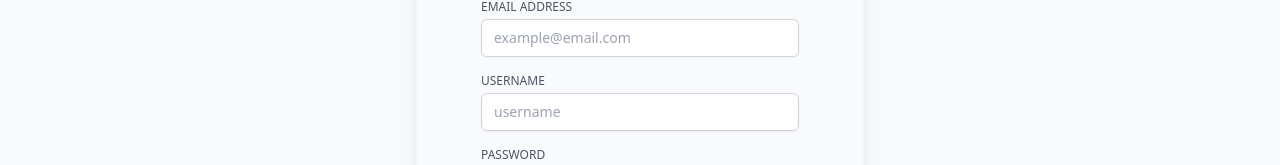
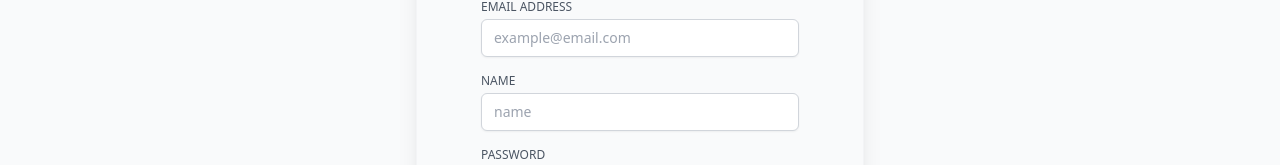
Before and after one commit to davidjosipovic/myGameList, a Next.js app: page /register in a window 1280 px wide. Shown: the part 321-486 px from the top of the page. Built offline with nearby package versions, Linux system fonts and the light colour scheme; no server answers.

Commit message:
profile session name

```diff
--- a/app/api/auth/register/route.ts
+++ b/app/api/auth/register/route.ts
@@ -3,11 +3,11 @@ import { hash } from "bcrypt";
 import { NextResponse } from "next/server";
 
 export async function POST(req: Request) {
-  const { email,username, password } = await req.json();
+  const { email,name, password } = await req.json();
   const exists = await prisma.user.findUnique({
     where: {
       email,
-      username,
+      name,
     },
   });
   if (exists) {
@@ -16,7 +16,7 @@ export async function POST(req: Request) {
     const user = await prisma.user.create({
       data: {
         email,
-        username,
+        name,
         password: await hash(password, 10),
       },
     });
--- a/app/api/user/[id]/route.ts
+++ b/app/api/user/[id]/route.ts
@@ -7,13 +7,13 @@ export async function GET(
   request: Request,
   { params }: { params: { id: string } }
 ) {
-  const email = params.id;
+  const name = params.id;
 
   try {
     // Fetch the user based on the email
     const user = await prisma.user.findUnique({
       where: {
-        email: email,
+        name: name,
       },
     });
 
--- a/app/profile/page.tsx
+++ b/app/profile/[id]/page.tsx
@@ -4,12 +4,12 @@ import React, { useEffect, useState } from 'react';
 
 const dummyData = {
     pictureUrl: 'https://via.placeholder.com/150',
-    username: 'DemoUser',
+    name: 'DemoUser',
     bio: 'This is a short bio for a demo user.',
     gamesPlayed: 150
 };
 
-const ProfilePage: React.FC = () => {
+const ProfilePage: React.FC = ({ params }: { params: { id: string } }) => {
   const [user, setUser] = useState(dummyData);
   const [isLoading, setLoading] = useState(true);
   const { data: session } = useSession();
@@ -18,7 +18,7 @@ const ProfilePage: React.FC = () => {
     async function fetchUserData() {
       if (session && session.user.email) {
         try {
-          const response = await fetch(`/api/user/${encodeURIComponent(session.user.email)}`);
+          const response = await fetch(`/api/user/${encodeURIComponent(params.id)}`);
           if (!response.ok) {
             throw new Error('Failed to fetch user data');
           }
@@ -40,9 +40,8 @@ const ProfilePage: React.FC = () => {
 
   return (
     <div className="p-6 mt-24 max-w-2xl mx-auto bg-white rounded-xl shadow-md flex flex-col items-center space-y-4">
-      <img className="w-32 h-32 rounded-full" src={user.pictureUrl} alt={`${user.username} profile`} />
-      <h1 className="text-3xl font-semibold">{user.username}</h1>
-
+      <img className="w-32 h-32 rounded-full" src={user.pictureUrl} alt={`${user.name} profile`} />
+      <h1 className="text-3xl font-semibold">{user.name}</h1>
       <p className="text-center text-gray-600">{user.bio}</p>
 
       <section className="w-full mt-4 border-t border-gray-200 pt-4">
--- a/components/Navbar.tsx
+++ b/components/Navbar.tsx
@@ -51,7 +51,7 @@ const Navbar: FC = () => {
               <div>{!session && (<Link href="/login"><div className="cursor-pointer hover:bg-gray-200 p-2 rounded w-full text-center" onClick={() => setIsOpen(false)}>Sign in</div></Link>)}</div>
               <div>{!session && (<Link href="/register"><div className="cursor-pointer hover:bg-gray-200 p-2 rounded w-full text-center" onClick={() => setIsOpen(false)}>Sign up</div></Link>)}</div>
               <Link href="/topgames"><div className="cursor-pointer hover:bg-gray-200 p-2 rounded w-full text-center" onClick={() => setIsOpen(false)}>Top Games</div></Link>
-              <div>{session && (<Link href="/profile"><div className="cursor-pointer hover:bg-gray-200 p-2 rounded w-full text-center" onClick={() => setIsOpen(false)}>Profile</div></Link>)}</div>
+              <div>{session && (<Link href={`/profile/${session.user.name}`}><div className="cursor-pointer hover:bg-gray-200 p-2 rounded w-full text-center" onClick={() => setIsOpen(false)}>Profile</div></Link>)}</div>
               <div>{session && (<SignOut/>)}</div>
             </div>
           )}
@@ -64,7 +64,7 @@ const Navbar: FC = () => {
           <div>{!session && (<Link href="/login"><div className="hover:text-gray-300">Sign in</div></Link>)}</div>
           <div>{!session && (<Link href="/register"><div className="hover:text-gray-300">Sign up</div></Link>)}</div>
           <Link href="/topgames"><div className="hover:text-gray-300">Top Games</div></Link>
-          <div>{session && (<Link href="/profile"><div className="hover:text-gray-300">Profile</div></Link>)}</div>
+          <div>{session && (<Link href={`/profile/${session.user.name}`}><div className="hover:text-gray-300">Profile</div></Link>)}</div>
           <div>{session && (<SignOut />)}</div>
         </div>
 
--- a/components/form.tsx
+++ b/components/form.tsx
@@ -17,15 +17,15 @@ export default function Form({ type }: { type: "login" | "register" }) {
         e.preventDefault();
         setLoading(true);
         const email = e.currentTarget.email.value;
-        const username = e.currentTarget.username?.value;  // Only capture username if it exists
+        const name = e.currentTarget.name?.value;  // Only capture name if it exists
         const password = e.currentTarget.password.value;
 
         if (type === "login") {
-          // Use email as a fallback for login if username is not provided
+          // Use email as a fallback for login if name is not provided
           signIn("credentials", {
             redirect: false,
-            email: username ? undefined : email,
-            username: username,
+            email: name ? undefined : email,
+            name: name,
             password: password,
           }).then(({ error }) => {
             if (error) {
@@ -44,7 +44,7 @@ export default function Form({ type }: { type: "login" | "register" }) {
             },
             body: JSON.stringify({
               email: email,
-              username: username,  // Send username for registration
+              name: name,  // Send name for registration
               password: password,
             }),
           }).then(async (res) => {
@@ -79,15 +79,15 @@ export default function Form({ type }: { type: "login" | "register" }) {
       </div>
       {type === "register" && (
         <div>
-          <label htmlFor="username" className="block text-xs text-gray-600 uppercase">
-            Username
+          <label htmlFor="name" className="block text-xs text-gray-600 uppercase">
+            name
           </label>
           <input
-            id="username"
-            name="username"
+            id="name"
+            name="name"
             type="text"
-            placeholder="username"
-            autoComplete="username"
+            placeholder="name"
+            autoComplete="name"
             required
             className="mt-1 block w-full appearance-none rounded-md border border-gray-300 px-3 py-2 placeholder-gray-400 shadow-sm focus:border-black focus:outline-none focus:ring-black sm:text-sm"
           />
```
Also changed, not shown: 1 other file (tests, documents, lock files or other folders).
